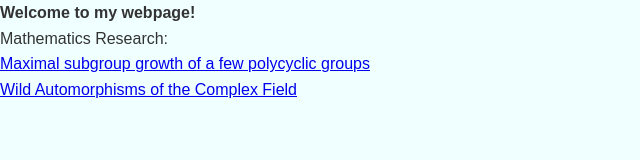
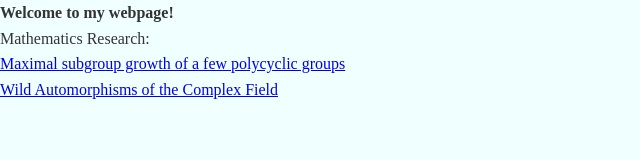
Before and after one commit to ElizabethCDWolfe/ElizabethCDWolfe.github.io, a plain HTML site: page index.html in a window 1280 px wide. Shown: the whole page, without its empty margins (0-640 px from the left). Drawn offline with Linux system fonts and the light colour scheme.

Commit message:
Update styles.css

```diff
--- a/styles.css
+++ b/styles.css
@@ -5,7 +5,7 @@ body, h1, h2, p, ul, li {
 }
 
 body {
-  font-family: Arial, sans-serif;
+  font-family: Times New Roman;
   line-height: 1.6;
   background-color: azure;
   color: #333;
```
